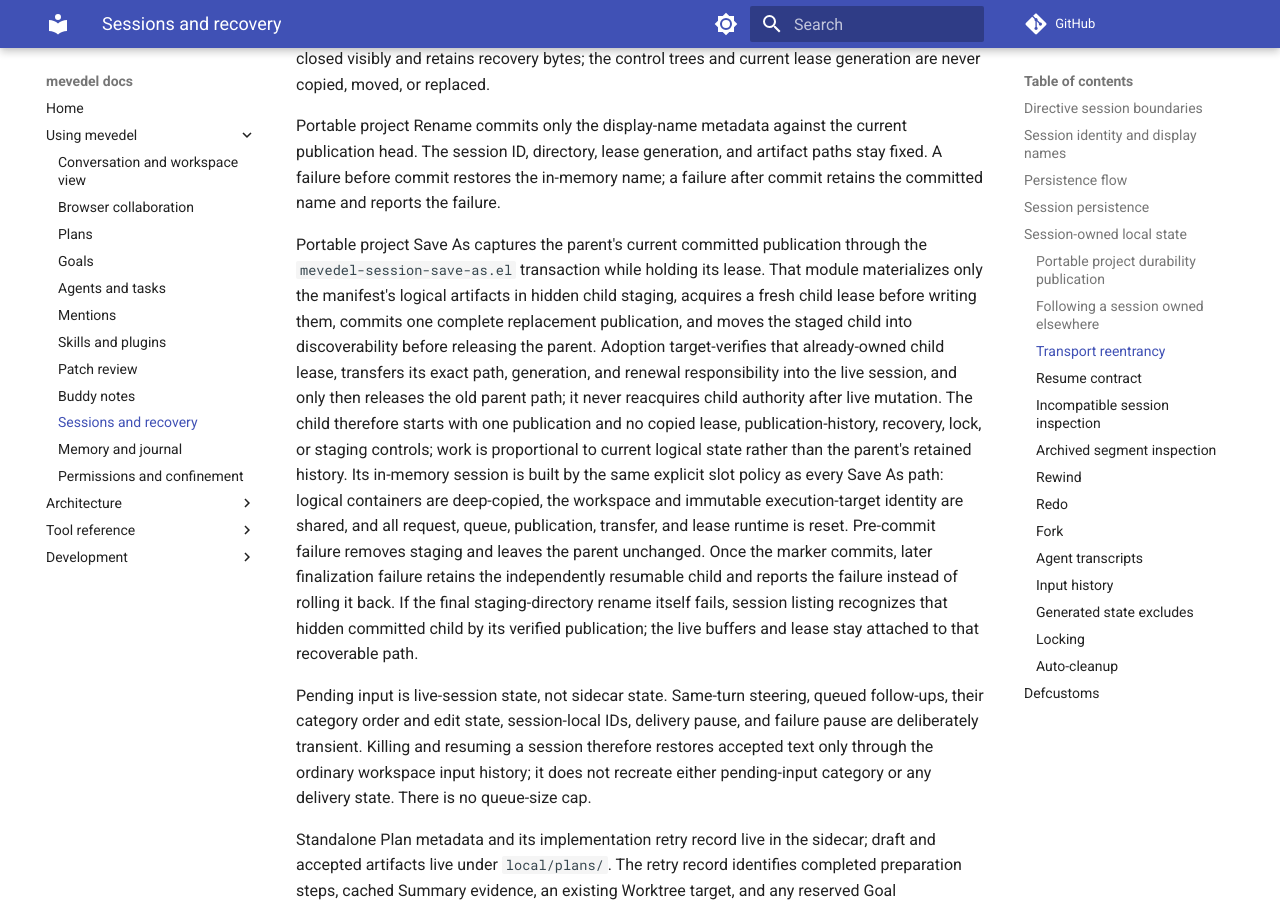
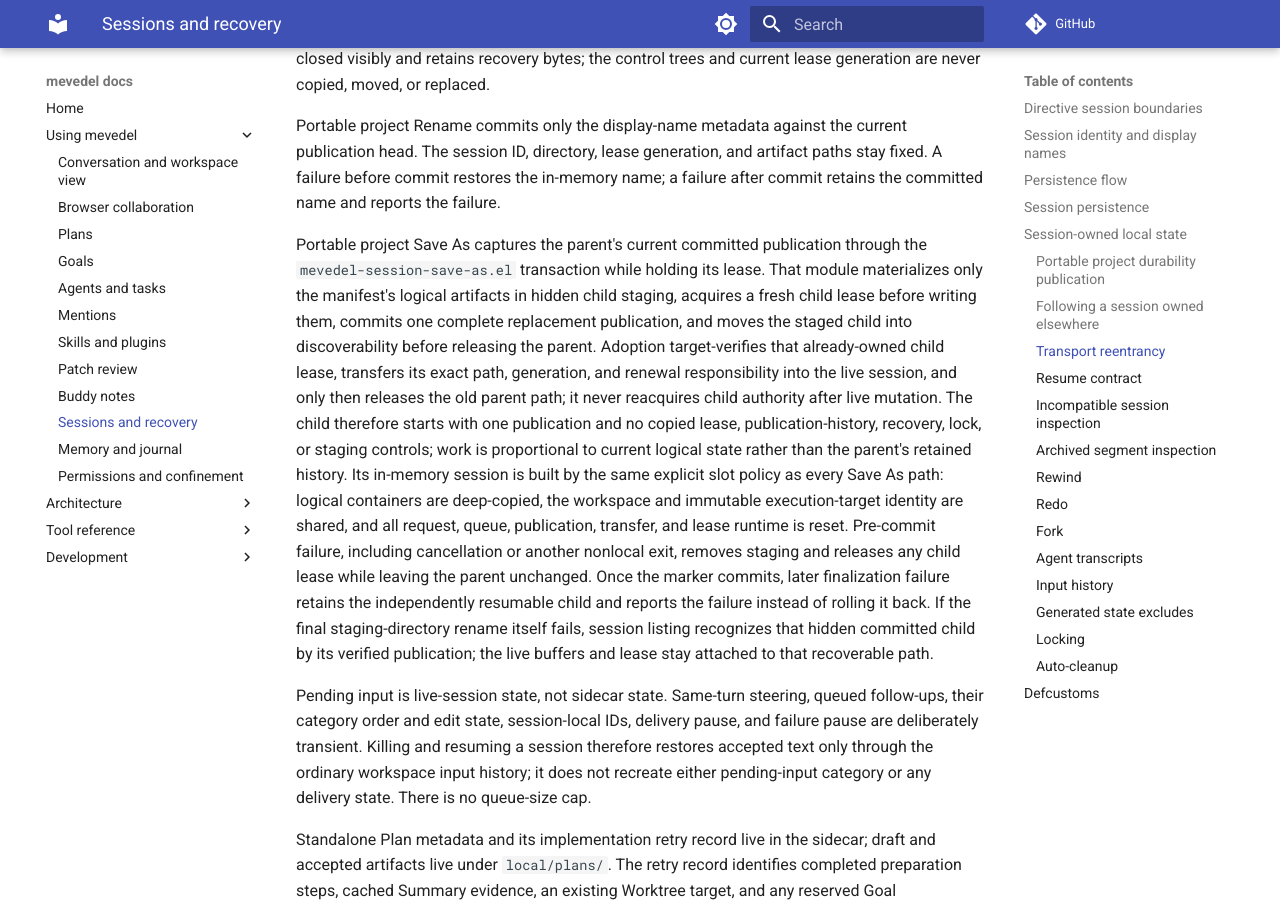
Before and after one commit to FrauH0lle/mevedel, an MkDocs documentation site: the page built from docs/sessions.md, in a window 1280 px wide and 900 px high, scrolled down 18414 px. Built offline with MkDocs 1.6.1 and Material for MkDocs 9.7.7, drawn with Linux system fonts in a browser that asks for light colours; comment, search, counter and statistics services are not loaded.

Commit message:
fix(session): Clean Save As staging across nonlocal exits
* mevedel-session-save-as.el (mevedel-session-save-as--stage-child):
Record directory ownership before clone construction can fail.
(mevedel-session-save-as--publish-child): Classify committed publication
while unwinding so cleanup cannot delete a committed child.
(mevedel-session-save-as-run): Always clean or adopt on exit.
* test/test-mevedel-session-save-as.el (mevedel-session-save-as-run):
Exercise clone errors and throws/quits before and after real publication.
* docs/sessions.md: Include cancellation in the cleanup contract.

Validate 148 affected tests and warning-free compilation of 199 files.

```diff
--- a/docs/sessions.md
+++ b/docs/sessions.md
@@ -870,8 +870,9 @@
 explicit slot policy as every Save As path: logical containers are deep-copied,
 the workspace and immutable execution-target identity are shared, and all
 request, queue, publication, transfer, and lease runtime is reset.  Pre-commit
-failure removes staging and leaves
-the parent unchanged.  Once the marker commits, later finalization failure
+failure, including cancellation or another nonlocal exit, removes staging and
+releases any child lease while leaving the parent unchanged. Once the marker
+commits, later finalization failure
 retains the independently resumable child and reports the failure instead of
 rolling it back. If the final staging-directory rename itself fails, session
 listing recognizes that hidden committed child by its verified publication;
```
Also changed, not shown: 2 other files.
